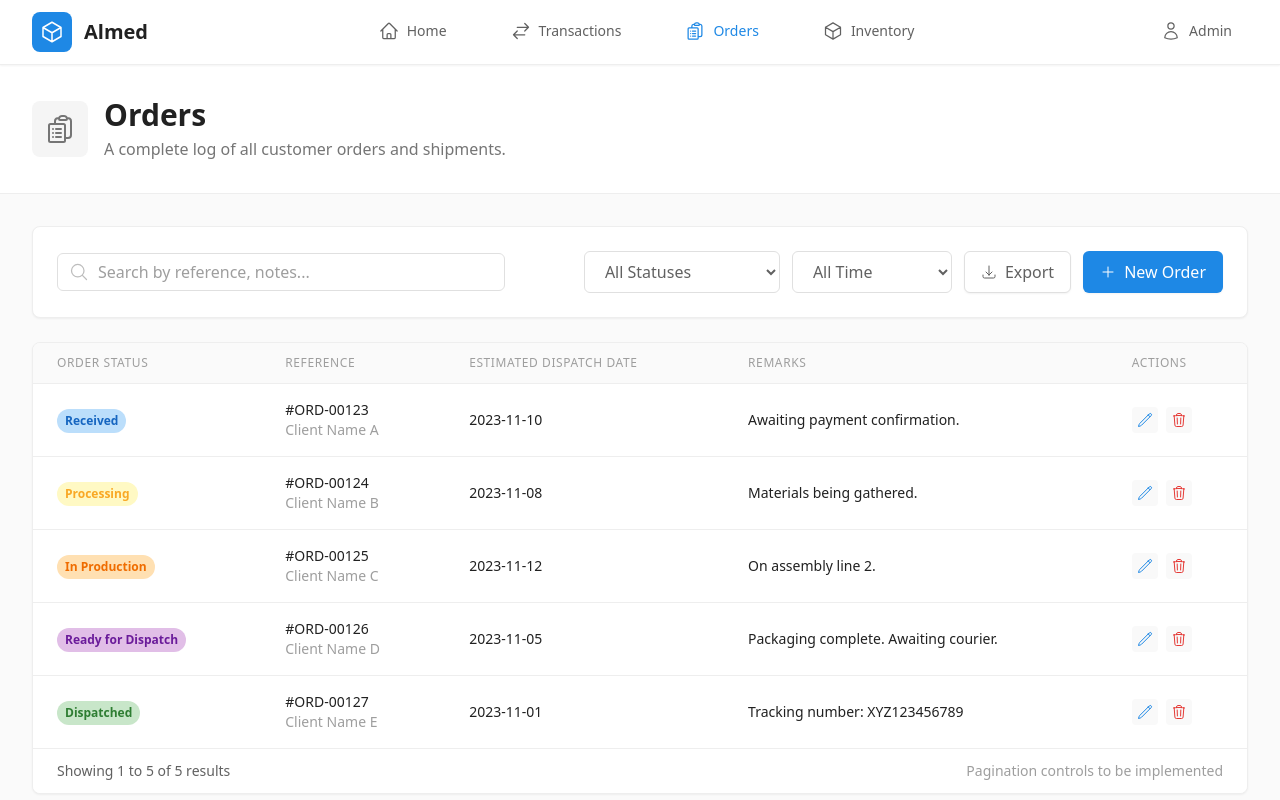
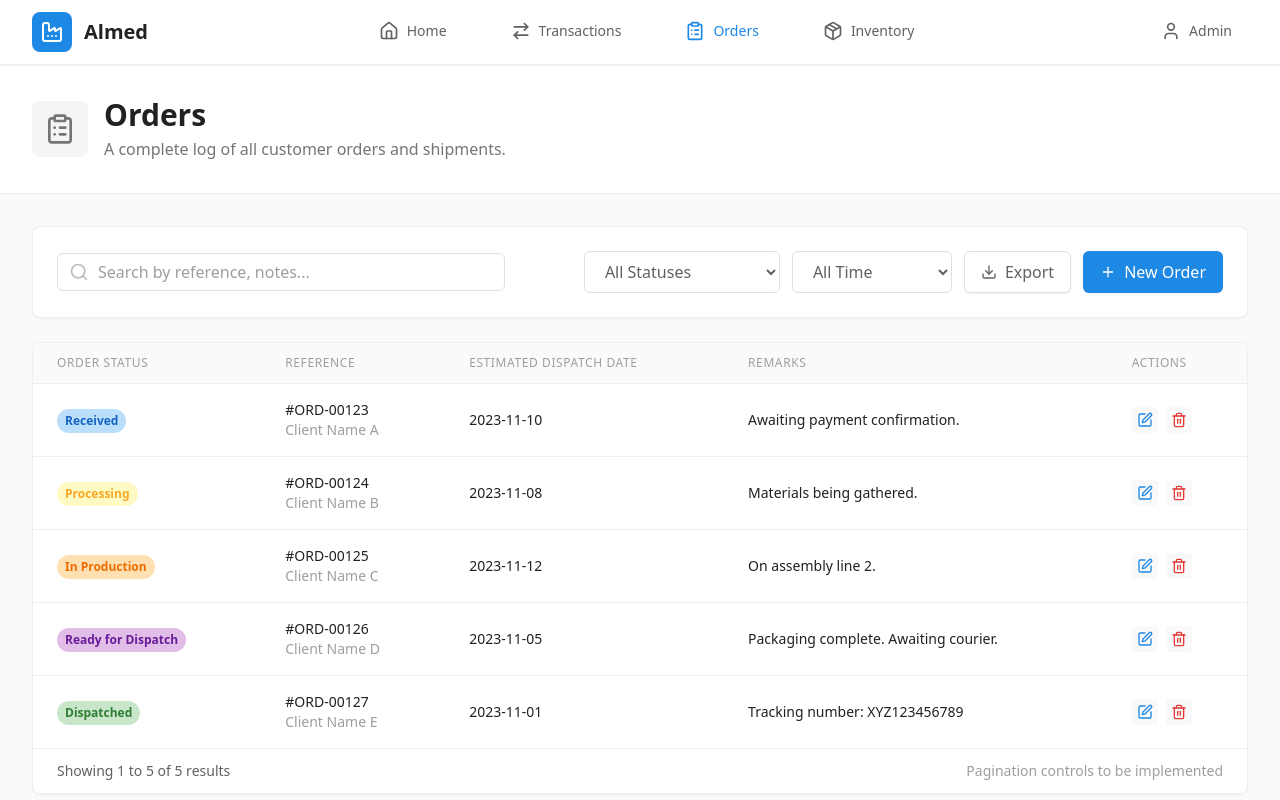
Before and after one commit to YashSinha23/Enterprise-Resource-Planning-Project, a React (Vite) app in the folder erp-frontend/: page /orders in a window 1280 px wide. Built offline with nearby package versions, Linux system fonts and the light colour scheme.

Commit message:
Changed the Icons to Lucide

```diff
--- a/erp-frontend/src/components/Navbar.jsx
+++ b/erp-frontend/src/components/Navbar.jsx
@@ -1,23 +1,24 @@
 import React, { useState } from "react";
 import { Link, useLocation } from "react-router-dom";
 import {
-  HomeIcon,
-  CubeIcon,
-  ClipboardDocumentListIcon,
-  ArrowsRightLeftIcon,
-  UserIcon,
-  Bars3Icon,
-  XMarkIcon,
-} from "@heroicons/react/24/outline";
+  Home,
+  Package,
+  ClipboardList,
+  ArrowRightLeft,
+  User,
+  Menu,
+  X,
+  Factory,
+} from "lucide-react";
 
 const navigationItems = [
-  { name: "Home", icon: HomeIcon, href: "/", active: true },
-  { name: "Transactions", icon: ArrowsRightLeftIcon, href: "/transactions", active: false },
-  { name: "Orders", icon: ClipboardDocumentListIcon, href: "/orders", active: false },
-  { name: "Inventory", icon: CubeIcon, href: "/inventory", active: false },
+  { name: "Home", icon: Home, href: "/", active: true },
+  { name: "Transactions", icon: ArrowRightLeft, href: "/transactions", active: false },
+  { name: "Orders", icon: ClipboardList, href: "/orders", active: false },
+  { name: "Inventory", icon: Package, href: "/inventory", active: false },
 ];
 
-const adminItem = { name: "Admin", icon: UserIcon, href: "/admin", active: false };
+const adminItem = { name: "Admin", icon: User, href: "/admin", active: false };
 
 export function NavigationbarWithDropdownMultilevelMenu() {
   const [mobileMenuOpen, setMobileMenuOpen] = useState(false);
@@ -31,7 +32,7 @@ export function NavigationbarWithDropdownMultilevelMenu() {
           <div className="flex items-center flex-shrink-0">
             <div className="flex items-center">
               <div className="bg-blue-600 p-2 rounded-lg">
-                <CubeIcon className="h-6 w-6 text-white" />
+                <Factory className="h-6 w-6 text-white" />
               </div>
               <span className="ml-3 text-xl font-bold text-gray-900">Almed</span>
             </div>
@@ -71,7 +72,7 @@ export function NavigationbarWithDropdownMultilevelMenu() {
                   : "text-gray-700 hover:text-blue-600 hover:border-b-2 hover:border-blue-600"
               } px-4 py-4 text-sm font-medium flex items-center space-x-2 transition-all duration-200 border-b-2 border-transparent`}
             >
-              <UserIcon className="h-5 w-5" />
+              <User className="h-5 w-5" />
               <span>Admin</span>
             </Link>
           </div>
@@ -83,9 +84,9 @@ export function NavigationbarWithDropdownMultilevelMenu() {
               className="inline-flex items-center justify-center p-2 rounded-md text-gray-700 hover:text-blue-600 hover:bg-gray-100 focus:outline-none focus:ring-2 focus:ring-inset focus:ring-blue-500"
             >
               {mobileMenuOpen ? (
-                <XMarkIcon className="block h-6 w-6" />
+                <X className="block h-6 w-6" />
               ) : (
-                <Bars3Icon className="block h-6 w-6" />
+                <Menu className="block h-6 w-6" />
               )}
             </button>
           </div>
@@ -125,7 +126,7 @@ export function NavigationbarWithDropdownMultilevelMenu() {
                   : "text-gray-700 hover:bg-blue-50 hover:text-blue-600"
               } block px-3 py-2 rounded-md text-base font-medium flex items-center space-x-3`}
             >
-              <UserIcon className="h-5 w-5" />
+              <User className="h-5 w-5" />
               <span>Admin</span>
             </Link>
           </div>
--- a/erp-frontend/src/pages/admin.jsx
+++ b/erp-frontend/src/pages/admin.jsx
@@ -1,5 +1,5 @@
 import React from 'react';
-import { UserIcon } from '@heroicons/react/24/outline';
+import { User } from 'lucide-react';
 
 const Admin = () => {
   return (
@@ -11,7 +11,7 @@ const Admin = () => {
             {/* Admin Icon */}
             <div className="flex-shrink-0">
               <div className="bg-gray-100 p-3 rounded-lg">
-                <UserIcon className="h-8 w-8 text-gray-600" />
+                <User className="h-8 w-8 text-gray-600" />
               </div>
             </div>
 
--- a/erp-frontend/src/pages/home.jsx
+++ b/erp-frontend/src/pages/home.jsx
@@ -1,20 +1,20 @@
 import React from 'react';
 import { Link } from 'react-router-dom';
 import {
-  ArrowsRightLeftIcon,
-  ClipboardDocumentListIcon,
-  CubeIcon,
-  UserIcon,
-  ChartBarIcon,
-  DocumentTextIcon,
-} from '@heroicons/react/24/outline';
+  ArrowRightLeft,
+  ClipboardList,
+  Package,
+  User,
+  BarChart3,
+  FileText,
+} from 'lucide-react';
 
 // Navigation cards data with different colors
 const navigationCards = [
   {
     title: 'Transactions',
     description: 'View and manage all financial transactions',
-    icon: ArrowsRightLeftIcon,
+    icon: ArrowRightLeft,
     href: '/transactions',
     bgColor: 'bg-gradient-to-br from-blue-500 to-blue-600',
     hoverColor: 'hover:from-blue-600 hover:to-blue-700',
@@ -23,7 +23,7 @@ const navigationCards = [
   {
     title: 'Orders',
     description: 'Complete log of customer orders and shipments',
-    icon: ClipboardDocumentListIcon,
+    icon: ClipboardList,
     href: '/orders',
     bgColor: 'bg-gradient-to-br from-green-500 to-green-600',
     hoverColor: 'hover:from-green-600 hover:to-green-700',
@@ -32,7 +32,7 @@ const navigationCards = [
   {
     title: 'Inventory',
     description: 'Manage stock levels and inventory items',
-    icon: CubeIcon,
+    icon: Package,
     href: '/inventory',
     bgColor: 'bg-gradient-to-br from-purple-500 to-purple-600',
     hoverColor: 'hover:from-purple-600 hover:to-purple-700',
@@ -41,7 +41,7 @@ const navigationCards = [
   {
     title: 'Admin',
     description: 'System administration and user management',
-    icon: UserIcon,
+    icon: User,
     href: '/admin',
     bgColor: 'bg-gradient-to-br from-orange-500 to-orange-600',
     hoverColor: 'hover:from-orange-600 hover:to-orange-700',
@@ -56,7 +56,7 @@ const quickStats = [
     value: '1,234',
     change: '+12%',
     changeType: 'positive',
-    icon: ClipboardDocumentListIcon,
+    icon: ClipboardList,
     bgColor: 'bg-green-50',
     iconColor: 'text-green-600',
   },
@@ -65,7 +65,7 @@ const quickStats = [
     value: '456',
     change: '+8%',
     changeType: 'positive',
-    icon: ArrowsRightLeftIcon,
+    icon: ArrowRightLeft,
     bgColor: 'bg-blue-50',
     iconColor: 'text-blue-600',
   },
@@ -74,7 +74,7 @@ const quickStats = [
     value: '789',
     change: '-2%',
     changeType: 'negative',
-    icon: CubeIcon,
+    icon: Package,
     bgColor: 'bg-purple-50',
     iconColor: 'text-purple-600',
   },
@@ -83,7 +83,7 @@ const quickStats = [
     value: '23',
     change: '+5%',
     changeType: 'positive',
-    icon: DocumentTextIcon,
+    icon: FileText,
     bgColor: 'bg-orange-50',
     iconColor: 'text-orange-600',
   },
--- a/erp-frontend/src/pages/inventory.jsx
+++ b/erp-frontend/src/pages/inventory.jsx
@@ -1,5 +1,5 @@
 import React from 'react';
-import { CubeIcon } from '@heroicons/react/24/outline';
+import { Package } from 'lucide-react';
 
 const Inventory = () => {
   return (
@@ -11,7 +11,7 @@ const Inventory = () => {
             {/* Inventory Icon */}
             <div className="flex-shrink-0">
               <div className="bg-gray-100 p-3 rounded-lg">
-                <CubeIcon className="h-8 w-8 text-gray-600" />
+                <Package className="h-8 w-8 text-gray-600" />
               </div>
             </div>
 
--- a/erp-frontend/src/pages/order.jsx
+++ b/erp-frontend/src/pages/order.jsx
@@ -1,12 +1,12 @@
 import React, { useState } from 'react';
 import {
-  ClipboardDocumentListIcon,
-  MagnifyingGlassIcon,
-  ArrowDownTrayIcon,
-  PlusIcon,
-  PencilIcon,
-  TrashIcon,
-} from '@heroicons/react/24/outline';
+  ClipboardList,
+  Search,
+  Download,
+  Plus,
+  Edit,
+  Trash2,
+} from 'lucide-react';
 
 // Dummy data for orders table
 const dummyOrders = [
@@ -93,7 +93,7 @@ const Orders = () => {
             {/* Orders Icon */}
             <div className="flex-shrink-0">
               <div className="bg-gray-100 p-3 rounded-lg">
-                <ClipboardDocumentListIcon className="h-8 w-8 text-gray-600" />
+                <ClipboardList className="h-8 w-8 text-gray-600" />
               </div>
             </div>
 
@@ -115,7 +115,7 @@ const Orders = () => {
             <div className="flex-1 max-w-md">
               <div className="relative">
                 <div className="absolute inset-y-0 left-0 pl-3 flex items-center pointer-events-none">
-                  <MagnifyingGlassIcon className="h-5 w-5 text-gray-400" />
+                  <Search className="h-5 w-5 text-gray-400" />
                 </div>
                 <input
                   type="text"
@@ -161,7 +161,7 @@ const Orders = () => {
                 onClick={handleExport}
                 className="inline-flex items-center px-4 py-2 border border-gray-300 rounded-md shadow-sm bg-white text-gray-700 hover:bg-gray-50 focus:outline-none focus:ring-2 focus:ring-offset-2 focus:ring-blue-500 transition-colors duration-200"
               >
-                <ArrowDownTrayIcon className="h-4 w-4 mr-2" />
+                <Download className="h-4 w-4 mr-2" />
                 Export
               </button>
 
@@ -170,7 +170,7 @@ const Orders = () => {
                 onClick={handleNewOrder}
                 className="inline-flex items-center px-4 py-2 border border-transparent rounded-md shadow-sm bg-blue-600 text-white hover:bg-blue-700 focus:outline-none focus:ring-2 focus:ring-offset-2 focus:ring-blue-500 transition-colors duration-200"
               >
-                <PlusIcon className="h-4 w-4 mr-2" />
+                <Plus className="h-4 w-4 mr-2" />
                 New Order
               </button>
             </div>
@@ -241,7 +241,7 @@ const Orders = () => {
                           className="text-blue-600 hover:text-blue-900 p-1 rounded hover:bg-blue-50 transition-colors duration-150"
                           title="Edit Order"
                         >
-                          <PencilIcon className="h-4 w-4" />
+                          <Edit className="h-4 w-4" />
                         </button>
 
                         {/* Delete Button */}
@@ -250,7 +250,7 @@ const Orders = () => {
                           className="text-red-600 hover:text-red-900 p-1 rounded hover:bg-red-50 transition-colors duration-150"
                           title="Delete Order"
                         >
-                          <TrashIcon className="h-4 w-4" />
+                          <Trash2 className="h-4 w-4" />
                         </button>
                       </div>
                     </td>
--- a/erp-frontend/src/pages/transactions.jsx
+++ b/erp-frontend/src/pages/transactions.jsx
@@ -1,5 +1,5 @@
 import React from 'react';
-import { ArrowsRightLeftIcon } from '@heroicons/react/24/outline';
+import { ArrowRightLeft } from 'lucide-react';
 
 const Transactions = () => {
   return (
@@ -11,7 +11,7 @@ const Transactions = () => {
             {/* Transactions Icon */}
             <div className="flex-shrink-0">
               <div className="bg-gray-100 p-3 rounded-lg">
-                <ArrowsRightLeftIcon className="h-8 w-8 text-gray-600" />
+                <ArrowRightLeft className="h-8 w-8 text-gray-600" />
               </div>
             </div>
 
```
